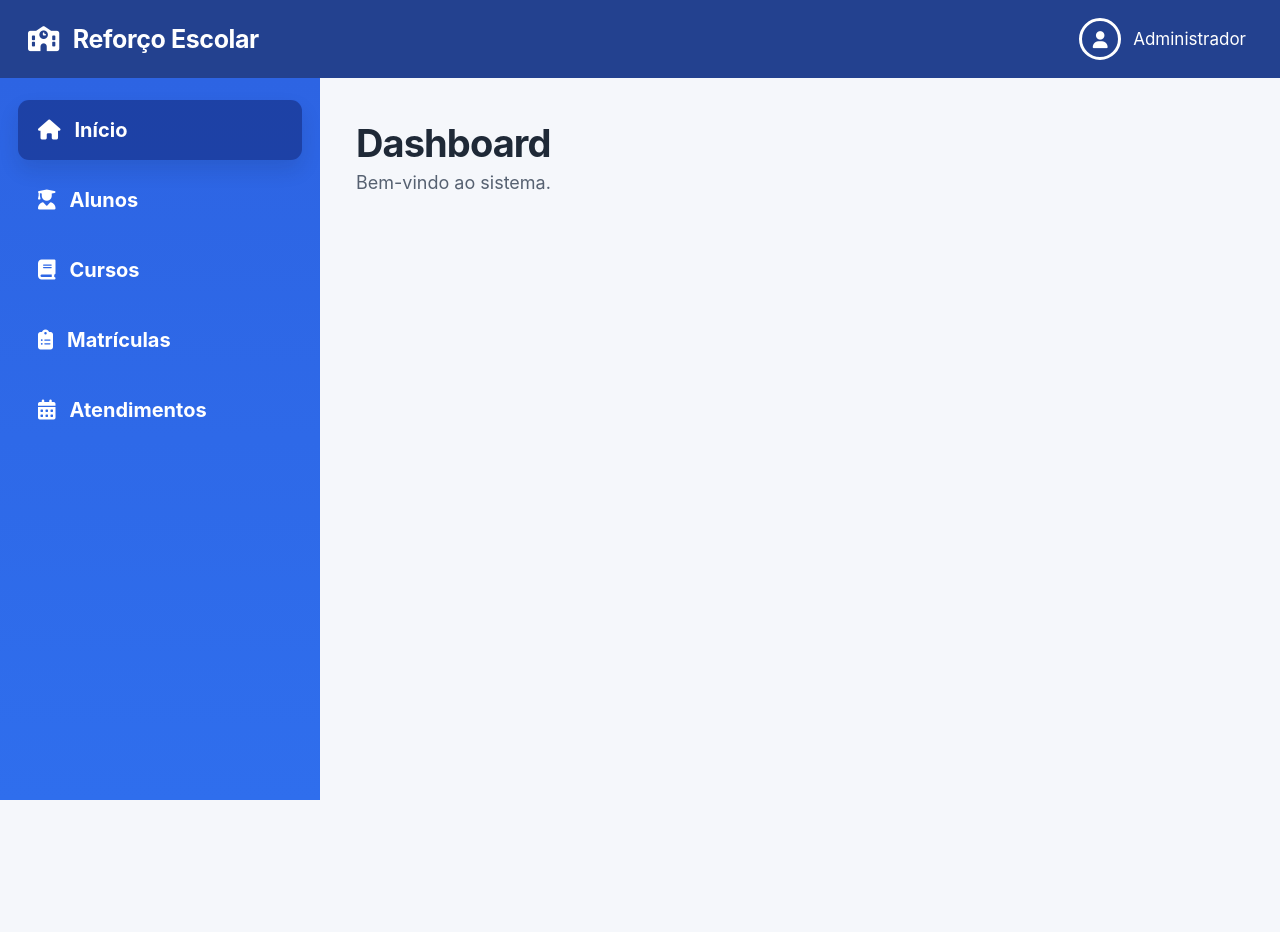
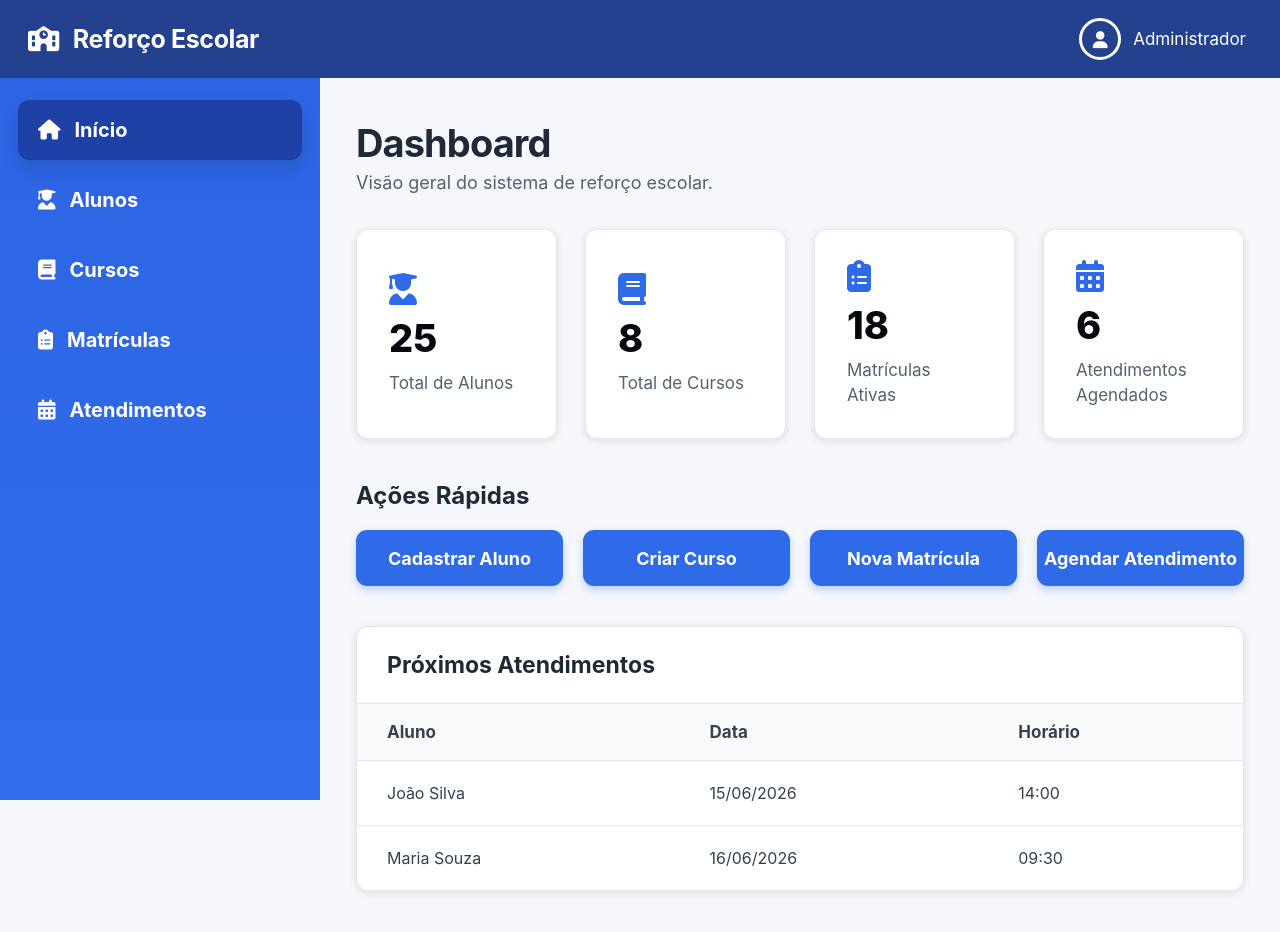
Before and after one commit to RitualLizard710/ProjetoAV3, a plain HTML site: page frontend/index.html in a window 1280 px wide. Both pictures are taken after a click on the button "Entrar". Before the commit the page ends 800 px from the top, so only its background shows below. Drawn offline with Linux system fonts and the light colour scheme.

Commit message:
Update index.html

```diff
--- a/frontend/index.html
+++ b/frontend/index.html
@@ -152,19 +152,115 @@
 
         </aside>
 
-        <main class="principal">
+    <main class="principal">
 
-            <div class="container">
+    <div class="container" id="conteudo">
 
-                <h1>Dashboard</h1>
+        <h1>Dashboard</h1>
 
-                <p class="subtitulo">
-                    Bem-vindo ao sistema.
-                </p>
+        <p class="subtitulo">
+            Visão geral do sistema de reforço escolar.
+        </p>
 
+        <div class="grade-cards">
+
+            <div class="card-info">
+                <i class="fa-solid fa-user-graduate fa-2x"></i>
+                <div class="numero-card">25</div>
+                <div class="texto-card">
+                    Total de Alunos
+                </div>
             </div>
 
-        </main>
+            <div class="card-info">
+                <i class="fa-solid fa-book fa-2x"></i>
+                <div class="numero-card">8</div>
+                <div class="texto-card">
+                    Total de Cursos
+                </div>
+            </div>
+
+            <div class="card-info">
+                <i class="fa-solid fa-clipboard-list fa-2x"></i>
+                <div class="numero-card">18</div>
+                <div class="texto-card">
+                    Matrículas Ativas
+                </div>
+            </div>
+
+            <div class="card-info">
+                <i class="fa-solid fa-calendar-days fa-2x"></i>
+                <div class="numero-card">6</div>
+                <div class="texto-card">
+                    Atendimentos Agendados
+                </div>
+            </div>
+
+        </div>
+
+        <h2 class="titulo-rapido">
+            Ações Rápidas
+        </h2>
+
+        <div class="grade-acoes">
+
+            <button class="botao-azul">
+                Cadastrar Aluno
+            </button>
+
+            <button class="botao-azul">
+                Criar Curso
+            </button>
+
+            <button class="botao-azul">
+                Nova Matrícula
+            </button>
+
+            <button class="botao-azul">
+                Agendar Atendimento
+            </button>
+
+        </div>
+
+        <div class="painel">
+
+            <div class="cabecalho-painel">
+                Próximos Atendimentos
+            </div>
+
+            <table>
+
+                <thead>
+                    <tr>
+                        <th>Aluno</th>
+                        <th>Data</th>
+                        <th>Horário</th>
+                    </tr>
+                </thead>
+
+                <tbody>
+
+                    <tr>
+                        <td>João Silva</td>
+                        <td>15/06/2026</td>
+                        <td>14:00</td>
+                    </tr>
+
+                    <tr>
+                        <td>Maria Souza</td>
+                        <td>16/06/2026</td>
+                        <td>09:30</td>
+                    </tr>
+
+                </tbody>
+
+            </table>
+
+        </div>
+
+    </div>
+
+</main>
 
     </section>
 
```
